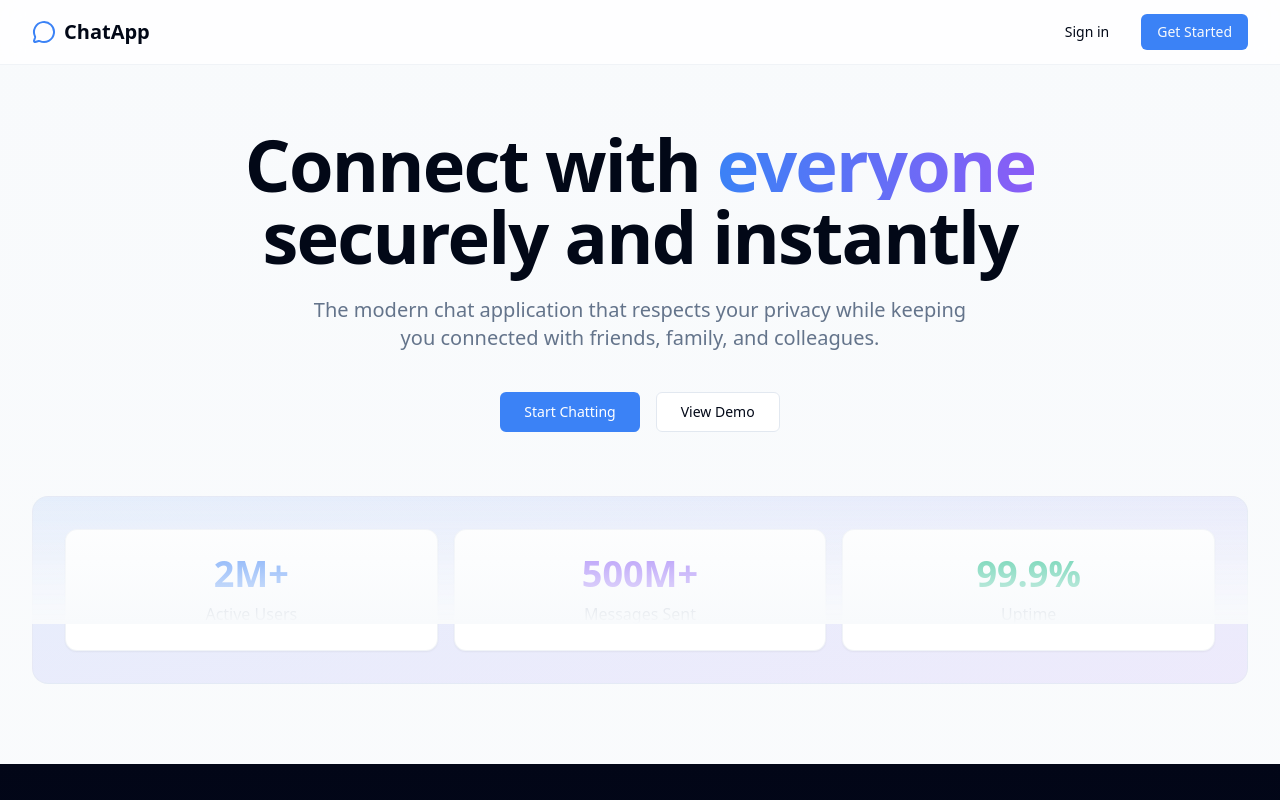
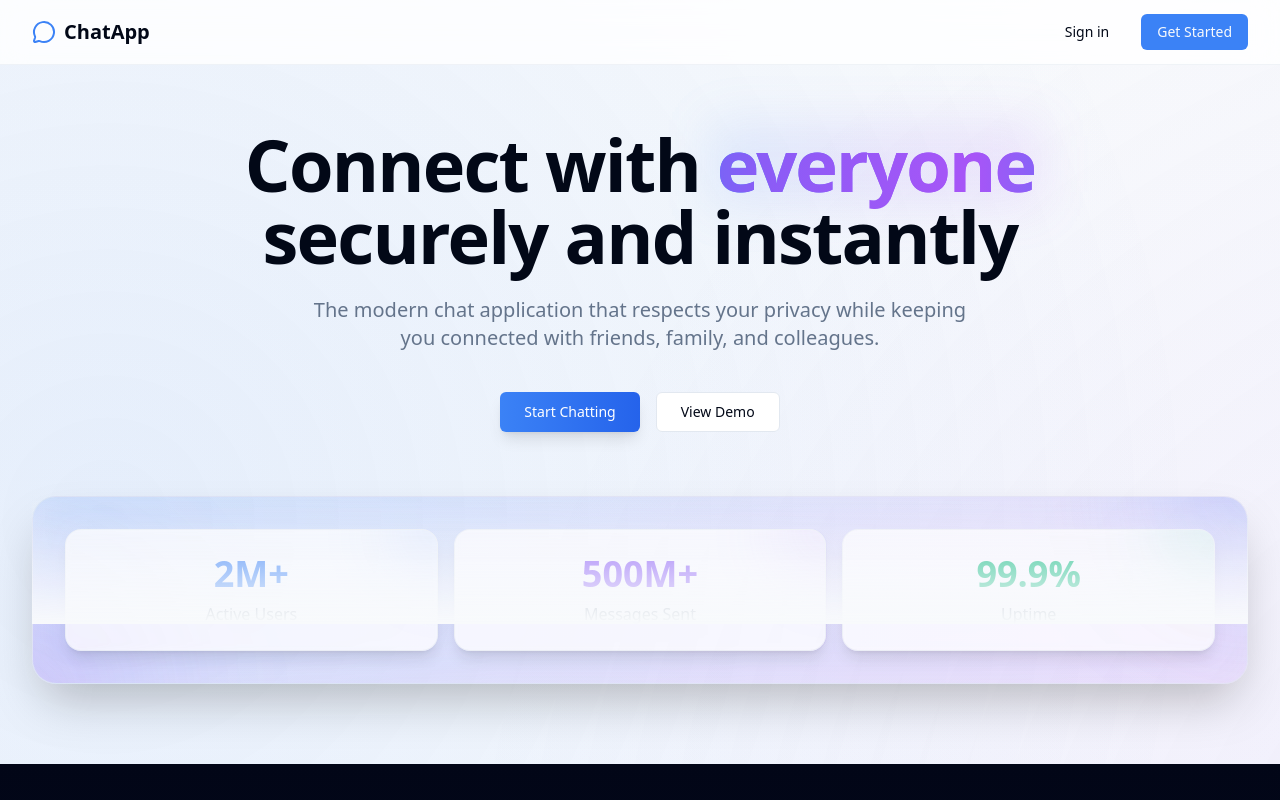
Before and after one commit to VishalValvi-83/real-time-chat-ui, a React (Vite) app: page / in a window 1280 px wide. Shown: the top 800 px of the page. Built offline with nearby package versions, Linux system fonts and the light colour scheme.

Commit message:
Upload codebase file src/pages/HomePage.jsx

```diff
--- a/src/pages/HomePage.jsx
+++ b/src/pages/HomePage.jsx
@@ -107,96 +107,262 @@ export default function HomePage() {
 
           <motion.section
             style={{ opacity, scale }}
-          className="pt-32 pb-20 px-4 sm:px-6 lg:px-8"
+            className="relative pt-32 pb-20 px-4 sm:px-6 lg:px-8 overflow-hidden"
           >
-          <div className="max-w-7xl mx-auto text-center">
+            <motion.div
+              className="absolute inset-0 pointer-events-none"
+              animate={{
+                backgroundPosition: ['0% 0%', '100% 100%'],
+              }}
+              transition={{
+                duration: 20,
+                repeat: Infinity,
+                repeatType: "reverse",
+                ease: "linear"
+              }}
+              style={{
+                backgroundImage: 'radial-gradient(circle at 20% 50%, rgba(59, 130, 246, 0.1) 0%, transparent 50%), radial-gradient(circle at 80% 80%, rgba(139, 92, 246, 0.1) 0%, transparent 50%)',
+                backgroundSize: '200% 200%'
+              }}
+            />
+
+            <div className="max-w-7xl mx-auto text-center relative z-10">
               <motion.div
                 initial={{ opacity: 0, y: 30 }}
                 animate={{ opacity: 1, y: 0 }}
                 transition={{ duration: 0.8 }}
                 className="space-y-6"
               >
+                <motion.div className="inline-block">
                   <motion.h1
                     className="text-5xl sm:text-6xl lg:text-7xl font-bold tracking-tight"
-                whileHover={{ scale: 1.02 }}
-                transition={{ type: "spring", stiffness: 300 }}
+                    initial={{ opacity: 0, y: 20 }}
+                    animate={{ opacity: 1, y: 0 }}
+                    transition={{ duration: 0.8, delay: 0.2 }}
                   >
                     Connect with{" "}
                     <motion.span
-                  className="bg-gradient-to-r from-blue-500 to-violet-500 bg-clip-text text-transparent inline-block"
-                  whileHover={{ scale: 1.1, rotate: [-1, 1, -1, 0] }}
-                  transition={{ duration: 0.3 }}
+                      className="relative inline-block bg-gradient-to-r from-blue-500 via-violet-500 to-purple-500 bg-clip-text text-transparent"
+                      whileHover={{
+                        scale: 1.05,
+                        rotate: [0, -2, 2, 0],
+                      }}
+                      transition={{
+                        scale: { type: "spring", stiffness: 400, damping: 10 },
+                        rotate: { duration: 0.5, ease: "easeInOut" }
+                      }}
+                    >
+                      <motion.span
+                        animate={{
+                          backgroundPosition: ['0% 50%', '100% 50%', '0% 50%'],
+                        }}
+                        transition={{
+                          duration: 5,
+                          repeat: Infinity,
+                          ease: "linear"
+                        }}
+                        style={{
+                          backgroundImage: 'linear-gradient(90deg, #3b82f6, #8b5cf6, #a855f7, #3b82f6)',
+                          backgroundSize: '200% 100%',
+                          WebkitBackgroundClip: 'text',
+                          WebkitTextFillColor: 'transparent',
+                        }}
                       >
                         everyone
                       </motion.span>
+                      <motion.div
+                        className="absolute -inset-2 bg-gradient-to-r from-blue-500/20 via-violet-500/20 to-purple-500/20 blur-xl -z-10"
+                        animate={{
+                          opacity: [0.5, 0.8, 0.5],
+                          scale: [1, 1.1, 1],
+                        }}
+                        transition={{
+                          duration: 3,
+                          repeat: Infinity,
+                          ease: "easeInOut"
+                        }}
+                      />
+                    </motion.span>
                     <br />
+                    <motion.span
+                      initial={{ opacity: 0, x: -20 }}
+                      animate={{ opacity: 1, x: 0 }}
+                      transition={{ duration: 0.8, delay: 0.4 }}
+                    >
                       securely and instantly
+                    </motion.span>
                   </motion.h1>
-              <p className="text-xl text-muted-foreground max-w-2xl mx-auto">
+                </motion.div>
+
+                <motion.p
+                  className="text-xl text-muted-foreground max-w-2xl mx-auto"
+                  initial={{ opacity: 0, y: 20 }}
+                  animate={{ opacity: 1, y: 0 }}
+                  transition={{ duration: 0.8, delay: 0.6 }}
+                >
                   The modern chat application that respects your privacy while keeping
                   you connected with friends, family, and colleagues.
-              </p>
-              <div className="flex items-center justify-center gap-4 pt-4">
+                </motion.p>
+
+                <motion.div
+                  className="flex items-center justify-center gap-4 pt-4"
+                  initial={{ opacity: 0, y: 20 }}
+                  animate={{ opacity: 1, y: 0 }}
+                  transition={{ duration: 0.8, delay: 0.8 }}
+                >
                   <Link to="/register">
                     <motion.div
-                    whileHover={{ scale: 1.05, y: -2 }}
+                      whileHover={{
+                        scale: 1.05,
+                        y: -4,
+                        boxShadow: "0 10px 40px rgba(59, 130, 246, 0.4)"
+                      }}
                       whileTap={{ scale: 0.95 }}
+                      transition={{ type: "spring", stiffness: 400, damping: 17 }}
                     >
-                    <Button size="lg" className="bg-blue-500 hover:bg-blue-600 text-white">
-                      Start Chatting
+                      <Button size="lg" className="bg-gradient-to-r from-blue-500 to-blue-600 hover:from-blue-600 hover:to-blue-700 text-white shadow-lg relative overflow-hidden group">
+                        <motion.span
+                          className="absolute inset-0 bg-gradient-to-r from-transparent via-white/20 to-transparent"
+                          initial={{ x: '-100%' }}
+                          whileHover={{ x: '100%' }}
+                          transition={{ duration: 0.6, ease: "easeInOut" }}
+                        />
+                        <span className="relative z-10">Start Chatting</span>
                       </Button>
                     </motion.div>
                   </Link>
                   <Link to="/chats">
                     <motion.div
-                    whileHover={{ scale: 1.05, y: -2 }}
+                      whileHover={{
+                        scale: 1.05,
+                        y: -4,
+                        borderColor: "rgba(59, 130, 246, 0.5)"
+                      }}
                       whileTap={{ scale: 0.95 }}
+                      transition={{ type: "spring", stiffness: 400, damping: 17 }}
                     >
-                    <Button size="lg" variant="outline">
-                      View Demo
+                      <Button size="lg" variant="outline" className="relative overflow-hidden group">
+                        <motion.span
+                          className="absolute inset-0 bg-blue-500/10"
+                          initial={{ scale: 0, opacity: 0 }}
+                          whileHover={{ scale: 1, opacity: 1 }}
+                          transition={{ duration: 0.3 }}
+                        />
+                        <span className="relative z-10">View Demo</span>
                       </Button>
                     </motion.div>
                   </Link>
-              </div>
+                </motion.div>
               </motion.div>
 
               <motion.div
                 initial={{ opacity: 0, y: 50 }}
                 animate={{ opacity: 1, y: 0 }}
-              transition={{ duration: 0.8, delay: 0.3 }}
+                transition={{ duration: 0.8, delay: 1 }}
                 className="mt-16 relative"
               >
                 <div className="absolute inset-0 bg-gradient-to-t from-slate-50 to-transparent dark:from-slate-950 h-32 bottom-0 z-10" />
+
                 <motion.div
-                className="bg-gradient-to-br from-blue-500/10 to-violet-500/10 rounded-2xl p-8 border border-border/50 backdrop-blur-sm"
-                whileHover={{ scale: 1.02, boxShadow: "0 20px 60px rgba(59, 130, 246, 0.15)" }}
+                  className="relative bg-gradient-to-br from-blue-500/10 via-violet-500/10 to-purple-500/10 rounded-3xl p-8 border border-border/50 backdrop-blur-xl shadow-2xl overflow-hidden group"
+                  whileHover={{
+                    scale: 1.02,
+                    boxShadow: "0 25px 70px rgba(59, 130, 246, 0.2)"
+                  }}
                   transition={{ type: "spring", stiffness: 300 }}
                 >
-                <div className="grid grid-cols-1 md:grid-cols-3 gap-4">
                   <motion.div
-                    className="bg-card rounded-xl p-6 border border-border/50 shadow-sm"
-                    whileHover={{ y: -8, boxShadow: "0 10px 30px rgba(59, 130, 246, 0.2)" }}
+                    className="absolute -top-24 -right-24 w-48 h-48 bg-blue-500/20 rounded-full blur-3xl"
+                    animate={{
+                      scale: [1, 1.2, 1],
+                      x: [0, 20, 0],
+                      y: [0, -20, 0],
+                    }}
+                    transition={{
+                      duration: 8,
+                      repeat: Infinity,
+                      ease: "easeInOut"
+                    }}
+                  />
+                  <motion.div
+                    className="absolute -bottom-24 -left-24 w-48 h-48 bg-violet-500/20 rounded-full blur-3xl"
+                    animate={{
+                      scale: [1, 1.3, 1],
+                      x: [0, -20, 0],
+                      y: [0, 20, 0],
+                    }}
+                    transition={{
+                      duration: 8,
+                      repeat: Infinity,
+                      ease: "easeInOut",
+                      delay: 1
+                    }}
+                  />
+
+                  <div className="grid grid-cols-1 md:grid-cols-3 gap-4 relative z-10">
+                    {[
+                      { value: "2M+", label: "Active Users", color: "blue", delay: 0 },
+                      { value: "500M+", label: "Messages Sent", color: "violet", delay: 0.1 },
+                      { value: "99.9%", label: "Uptime", color: "emerald", delay: 0.2 }
+                    ].map((stat, index) => (
+                      <motion.div
+                        key={stat.label}
+                        className="relative bg-card/80 backdrop-blur-sm rounded-2xl p-6 border border-border/50 shadow-lg overflow-hidden group/stat cursor-pointer"
+                        initial={{ opacity: 0, y: 30 }}
+                        animate={{ opacity: 1, y: 0 }}
+                        transition={{ duration: 0.6, delay: 1.2 + stat.delay }}
+                        whileHover={{
+                          y: -12,
+                          scale: 1.05,
+                          boxShadow: stat.color === "blue" ? "0 15px 40px rgba(59, 130, 246, 0.3)" :
+                                     stat.color === "violet" ? "0 15px 40px rgba(139, 92, 246, 0.3)" :
+                                     "0 15px 40px rgba(16, 185, 129, 0.3)"
+                        }}
+                        transition={{ type: "spring", stiffness: 400, damping: 17 }}
+                      >
+                        <motion.div
+                          className={`absolute inset-0 bg-gradient-to-br opacity-0 group-hover/stat:opacity-10 transition-opacity duration-500 ${
+                            stat.color === "blue" ? "from-blue-500 to-cyan-500" :
+                            stat.color === "violet" ? "from-violet-500 to-purple-500" :
+                            "from-emerald-500 to-teal-500"
+                          }`}
+                        />
+
+                        <motion.div
+                          animate={{
+                            rotate: [0, 360],
+                          }}
+                          transition={{
+                            duration: 20,
+                            repeat: Infinity,
+                            ease: "linear"
+                          }}
+                          className={`absolute -top-10 -right-10 w-20 h-20 rounded-full opacity-20 ${
+                            stat.color === "blue" ? "bg-blue-500" :
+                            stat.color === "violet" ? "bg-violet-500" :
+                            "bg-emerald-500"
+                          } blur-2xl`}
+                        />
+
+                        <motion.div
+                          className={`text-4xl font-bold relative z-10 ${
+                            stat.color === "blue" ? "text-blue-500" :
+                            stat.color === "violet" ? "text-violet-500" :
+                            "text-emerald-500"
+                          }`}
+                          whileHover={{
+                            scale: 1.1,
+                            filter: "brightness(1.2)"
+                          }}
                           transition={{ type: "spring", stiffness: 400 }}
                         >
-                    <div className="text-4xl font-bold text-blue-500">2M+</div>
-                    <div className="text-muted-foreground mt-2">Active Users</div>
+                          {stat.value}
                         </motion.div>
-                  <motion.div
-                    className="bg-card rounded-xl p-6 border border-border/50 shadow-sm"
-                    whileHover={{ y: -8, boxShadow: "0 10px 30px rgba(139, 92, 246, 0.2)" }}
-                    transition={{ type: "spring", stiffness: 400 }}
-                  >
-                    <div className="text-4xl font-bold text-violet-500">500M+</div>
-                    <div className="text-muted-foreground mt-2">Messages Sent</div>
+                        <div className="text-muted-foreground mt-2 relative z-10 font-medium">
+                          {stat.label}
+                        </div>
                       </motion.div>
-                  <motion.div
-                    className="bg-card rounded-xl p-6 border border-border/50 shadow-sm"
-                    whileHover={{ y: -8, boxShadow: "0 10px 30px rgba(16, 185, 129, 0.2)" }}
-                    transition={{ type: "spring", stiffness: 400 }}
-                  >
-                    <div className="text-4xl font-bold text-emerald-500">99.9%</div>
-                    <div className="text-muted-foreground mt-2">Uptime</div>
-                  </motion.div>
+                    ))}
                   </div>
                 </motion.div>
               </motion.div>
```
Lines whose indentation alone changed are shown as unchanged.
